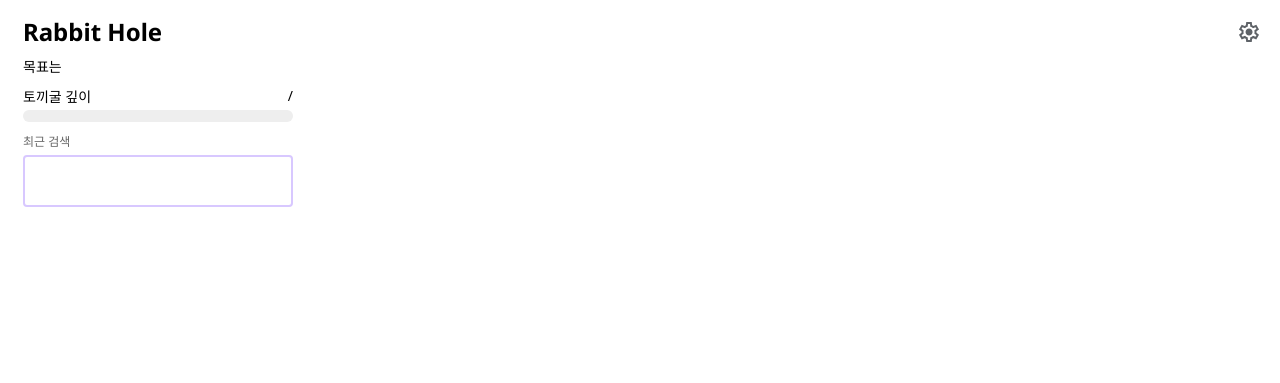
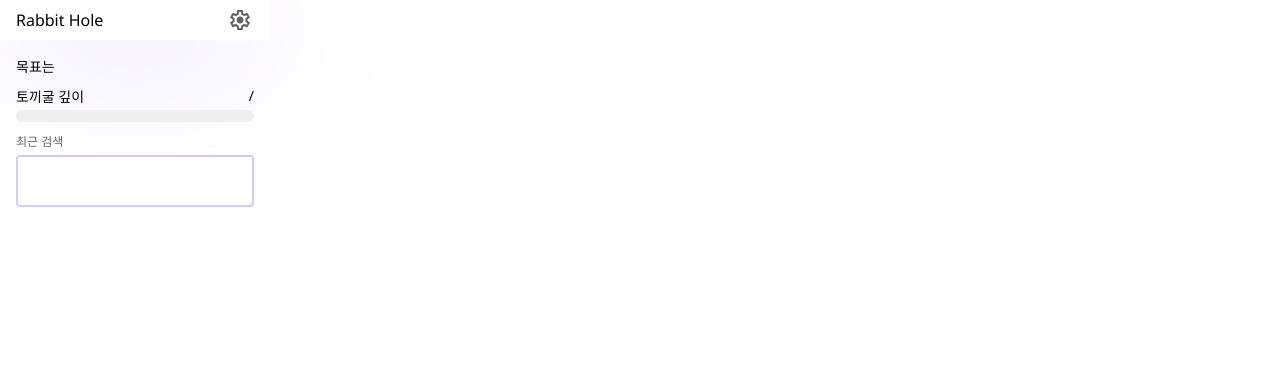
Before and after one commit to hangooksaram/rabbit-hole, a website built with webpack: page public/popup.html in a window 1280 px wide. Built offline with nearby package versions, Linux system fonts and the light colour scheme.

Commit message:
ui:Redesign popup header and update styles

```diff
--- a/public/css/common.css
+++ b/public/css/common.css
@@ -1,16 +1,25 @@
 body {
   width: 270px;
   height: 350px;
-  padding: 15px;
+  /* padding: 15px; */
   font-family: Arial, sans-serif;
-  margin-top: 0;
-  margin-bottom: 0;
+  margin: 0;
   font-family: "Noto Sans", "Noto Sans KR", sans-serif;
   font-optical-sizing: auto;
   font-style: normal;
 }
 
+header {
+  height: 40px;
+  display: flex;
+  padding: 0 16px;
+  align-items: center;
+  justify-content: space-between;
+  box-shadow: 0px 6px 150px var(--primary-color);
+}
+
 h2 {
+  color: white;
   margin-top: 0;
   margin-bottom: 8px;
   align-self: flex-start;
--- a/public/css/popup.css
+++ b/public/css/popup.css
@@ -1,9 +1,18 @@
 :root {
   --primary-color: #d8c8ff;
+  --primary-color-strong: #814fff;
   --primary-color-deep: #a896d6;
   --button-color: #f5f5f5;
   --button-hover-color: #d7d7d7;
   --grey-deep: #393939;
+}
+
+.container {
+  display: flex;
+  padding: 16px;
+  flex-direction: column;
+  align-items: center;
+  height: fit-content;
 }
 
 .setting-item {
@@ -26,6 +35,17 @@
   cursor: pointer;
   padding: 2.5px;
   border-radius: 50%;
+}
+
+.icon {
+  cursor: pointer;
+  padding: 2.5px;
+  border-radius: 50%;
+}
+
+.icon:hover {
+  background-color: var(--button-hover-color);
+  transition: all 0.2s ease-in-out;
 }
 
 .fixed-icon:hover {
@@ -82,13 +102,7 @@
   background-color: var(--button-hover-color);
   transition: all 0.2s ease-in-out;
 }
-.container {
-  display: flex;
-  flex-direction: column;
-  align-items: center;
-  height: fit-content;
-  padding-bottom: 15px;
-}
+
 .recent-search-container {
   width: 100%;
   position: relative;
@@ -222,10 +236,17 @@
   gap: 4px;
   width: 100%;
   justify-content: flex-start;
-  align-items: center;
+  align-items: flex-start;
   text-align: left;
+}
+
+.current-rabbit-hole-goal span:first-child {
+  min-width: 40px;
 }
 
 .current-rabbit-hole-goal #currentRabbitHoleGoalValue {
   font-weight: bold;
 }
+
+.logo {
+}
--- a/public/popup.html
+++ b/public/popup.html
@@ -14,15 +14,21 @@
     />
   </head>
   <body>
-    <div class="container">
-      <h2>Rabbit Hole</h2>
+    <header>
+      <div class="logo">
+        Rabbit Hole
+        <!-- <img class="logo" src="/img/rabbithole-logo.png" alt="logo" /> -->
+      </div>
+
       <img
         id="settingOpenButton"
-        class="fixed-icon"
+        class="icon"
         src="/img/setting.svg"
         width="24"
         height="24"
       />
+    </header>
+    <div class="container">
       <div class="current-rabbit-hole-goal" id="currentRabbitHoleGoal">
         <span>목표는 </span>
         <span id="currentRabbitHoleGoalValue"></span>
@@ -56,18 +62,16 @@
       </div>
 
       <ul class="rabbit-hole-history" id="rabbitHoleHistory"></ul>
-
+    </div>
     <div
       id="settingContainer"
       class="setting-container slide-out-bottom hidden"
     >
+      <header>
+        <div>설정</div>
+        <img id="closeSettingButton" class="icon" src="/img/x-icon.svg" />
+      </header>
       <div class="setting-content">
-          <img
-            id="closeSettingButton"
-            class="fixed-icon"
-            src="/img/x-icon.svg"
-          />
-          <h2>설정</h2>
         <ul class="setting-list">
           <li class="setting-item">
             <label class="setting-item-label" for="rabbit-hole-depth"
@@ -88,7 +92,6 @@
         <button id="submit-setting" class="button">저장</button>
       </div>
     </div>
-    </div>
     <script src="./js/popup.js"></script>
   </body>
 </html>
--- a/src/badge/badge.ts
+++ b/src/badge/badge.ts
@@ -7,7 +7,7 @@
     color: "#FFA500",
   }),
   warning: {
-    text: "MAX",
+    text: "!",
     color: "red",
   },
 };
```
Also changed, not shown: public/img/logo.png (added), public/img/rabbithole-logo.png (added). Lines whose indentation alone changed are shown as unchanged.
